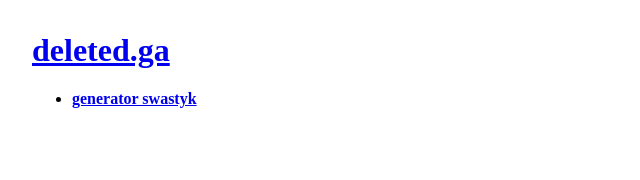
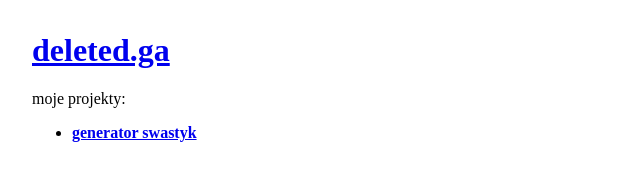
Before and after one commit to piter231/deleted.ga, a plain HTML site: page index.html in a window 1280 px wide. Shown: the whole page, without its empty margins (0-640 px from the left). Drawn offline with Linux system fonts and the light colour scheme.

Commit message:
Update index.html

```diff
--- a/index.html
+++ b/index.html
@@ -6,6 +6,7 @@
 </head>
 <body style="margin: 2rem">
 <h1><a href="http://deleted.ga/">deleted.ga</a></h1>
+moje projekty:
 <ul title="wybierz gdzie chcesz sie udac">
     <li><a href=https://piter231.github.io/generator/><b>generator swastyk</b></a></li>
     <!--    <li><a href="link-stash.html">link stash</a></li> -->
```
